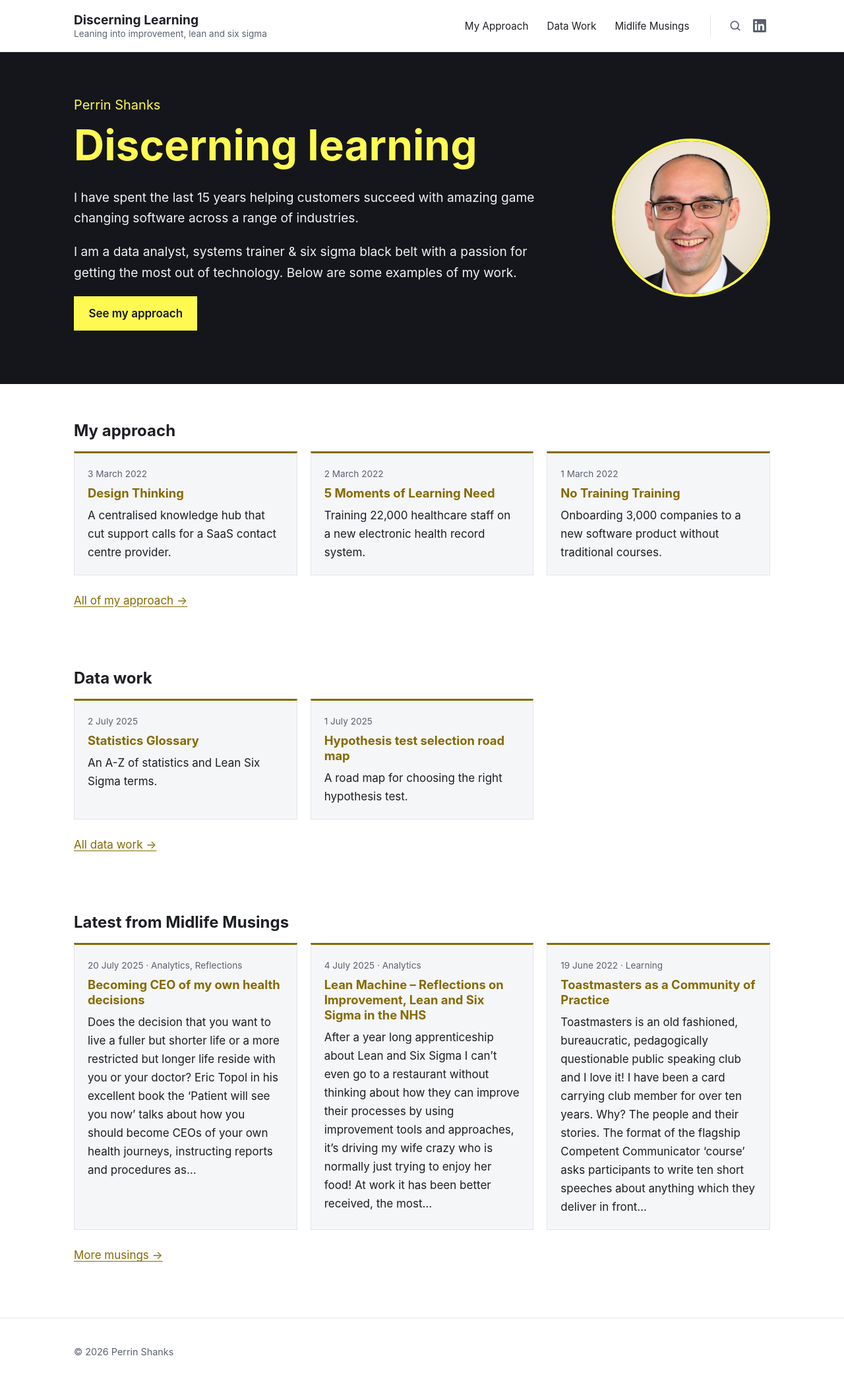
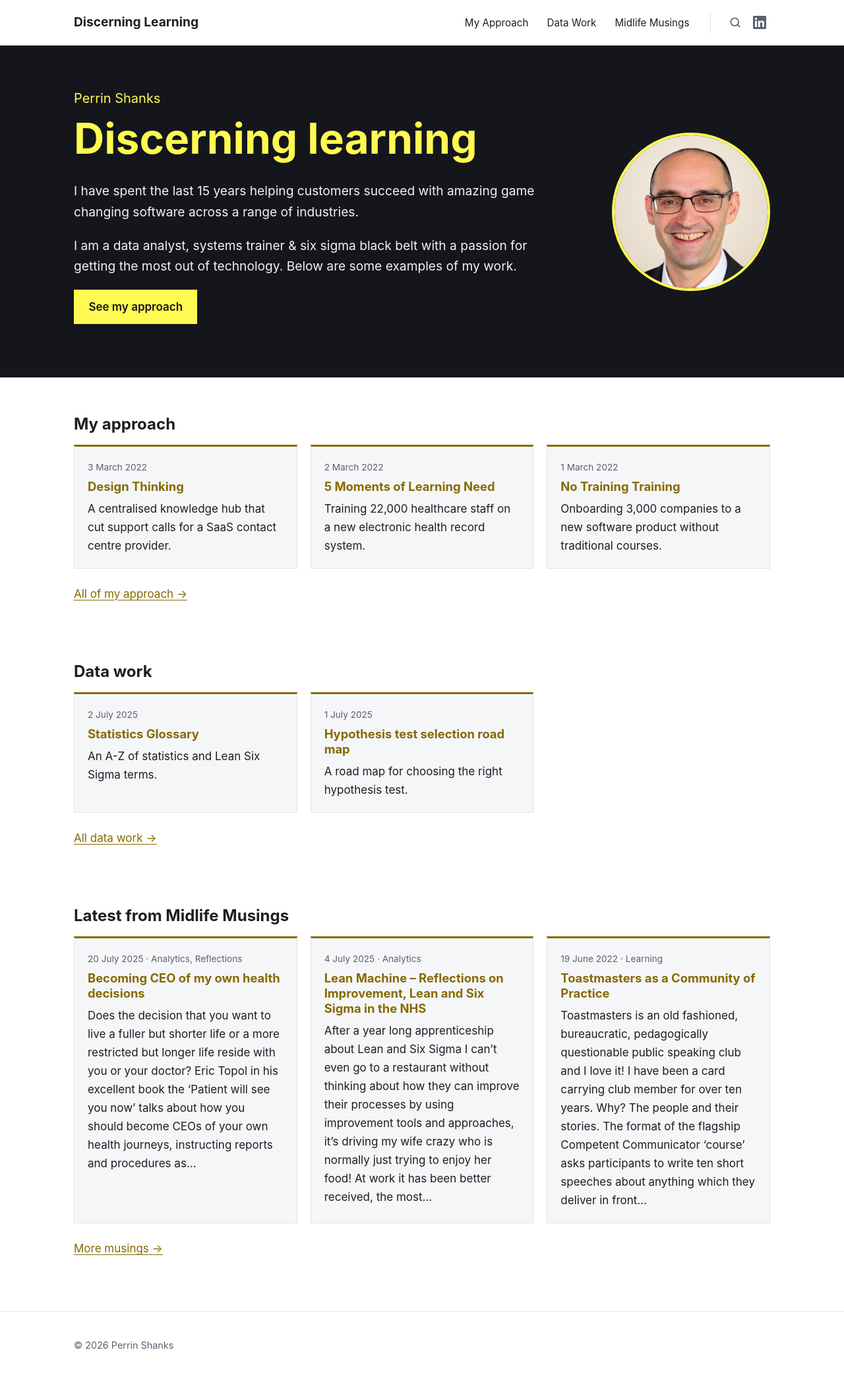
Before and after one commit to PerrinShanks-Cogito/discerninglearning, a Jekyll site: the page built from index.html, in a window 1280 px wide. Shown: the whole page at 66% size. Built offline with Jekyll 4.4.1, drawn with Linux system fonts in a browser that asks for light colours.

Commit message:
Remove the tagline from the header
Co-Authored-By: Claude Opus 5.5 <noreply@anthropic.com>
Claude-Session: https://claude.ai/code/session_01L416ywoPveZPePQkbqsCPa

```diff
--- a/_includes/header.html
+++ b/_includes/header.html
@@ -1,7 +1,7 @@
 <header class="site-header">
   <div class="wrap site-header__inner">
     <a class="site-title" href="{{ '/' | relative_url }}">
-      {{ site.title }}<span class="site-title__by">Leaning into improvement, lean and six sigma</span>
+      {{ site.title }}
     </a>
     <nav class="site-nav" aria-label="Main">
       <ul>
--- a/assets/css/main.scss
+++ b/assets/css/main.scss
@@ -81,14 +81,7 @@ h1, h2, h3, h4 { line-height: 1.25; margin: 2rem 0 0.75rem; }
   color: var(--text);
   font-weight: 700;
   font-size: 1.2rem;
-  line-height: 1.3;
   text-decoration: none;
-}
-.site-title__by {
-  display: block;
-  font-weight: 400;
-  font-size: 0.85rem;
-  color: var(--muted);
 }
 .site-nav { grid-area: nav; }
 .site-nav ul {
@@ -118,7 +111,6 @@ h1, h2, h3, h4 { line-height: 1.25; margin: 2rem 0 0.75rem; }
       "search search";
     row-gap: 0.75rem;
   }
-  .site-title__by { display: none; }
   .site-nav ul { gap: 1.25rem; }
 }
 
```
Also changed, not shown: README.md.
